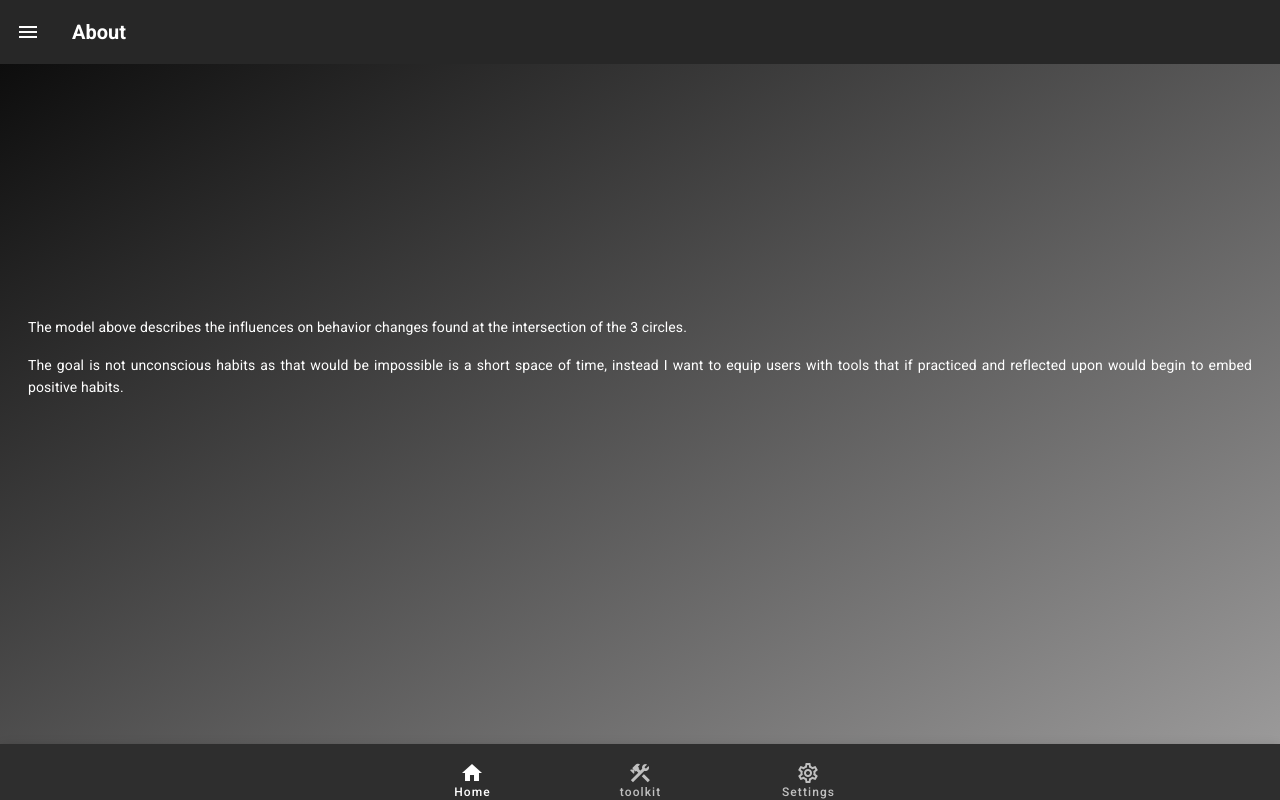
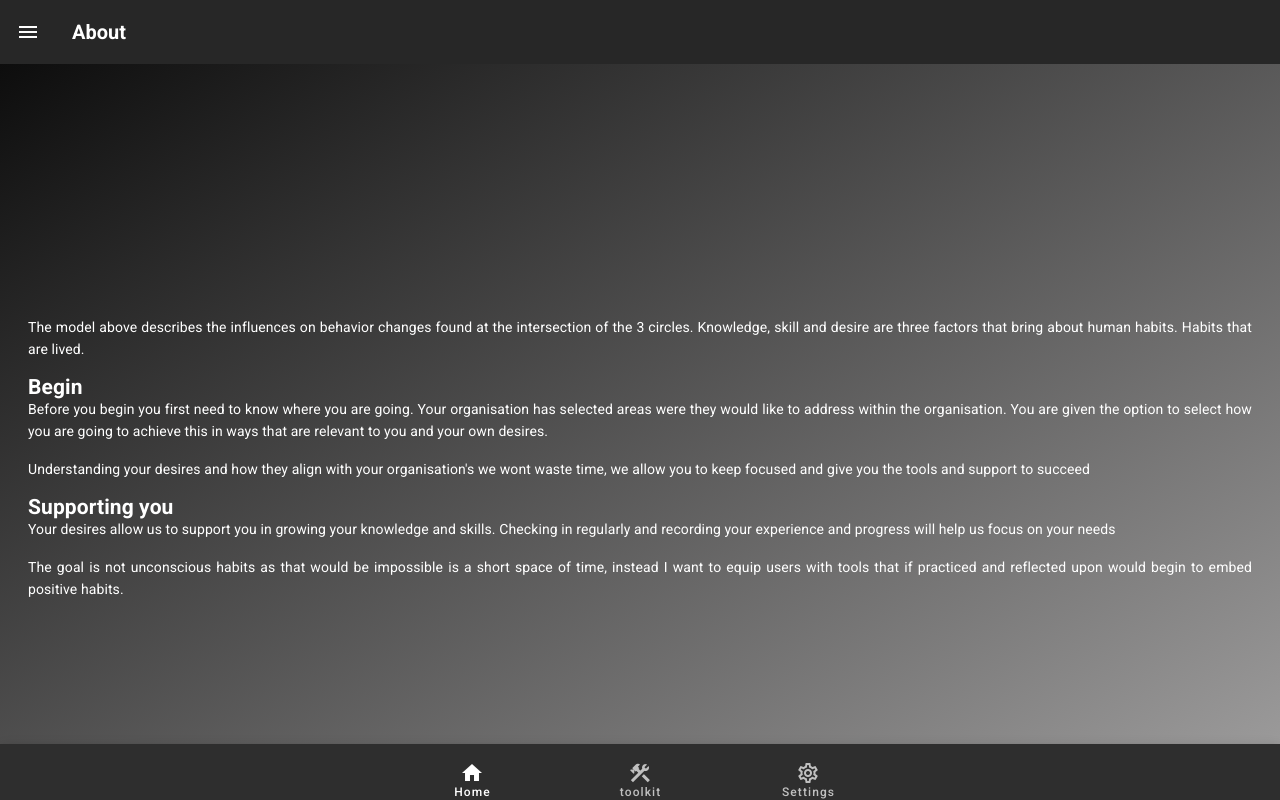
Before and after one commit to daveKoala/vue-boiler-plate, a Vue app: page /about in a window 1280 px wide. Built offline with nearby package versions, Linux system fonts and the light colour scheme.

Commit message:
about text

```diff
--- a/src/views/About.vue
+++ b/src/views/About.vue
@@ -10,9 +10,29 @@
       <v-card-text class="text-justify white--text">
         <p>
           The model above describes the influences on behavior changes found at
-          the intersection of the 3 circles.
+          the intersection of the 3 circles. Knowledge, skill and desire are
+          three factors that bring about human habits. Habits that are lived.
         </p>
 
+        <h2>Begin</h2>
+        <p>
+          Before you begin you first need to know where you are going. Your
+          organisation has selected areas were they would like to address within
+          the organisation. You are given the option to select how you are going
+          to achieve this in ways that are relevant to you and your own desires.
+        </p>
+        <p>
+          Understanding your desires and how they align with your organisation's
+          we wont waste time, we allow you to keep focused and give you the
+          tools and support to succeed
+        </p>
+
+        <h2>Supporting you</h2>
+        <p>
+          Your desires allow us to support you in growing your knowledge and
+          skills. Checking in regularly and recording your experience and
+          progress will help us focus on your needs
+        </p>
         <p>
           The goal is not unconscious habits as that would be impossible is a
           short space of time, instead I want to equip users with tools that if
```
